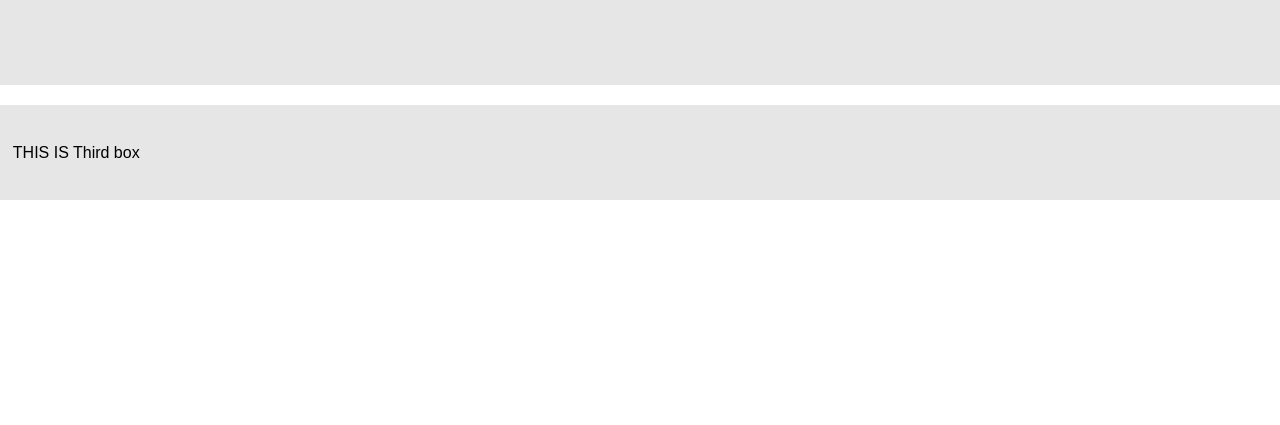
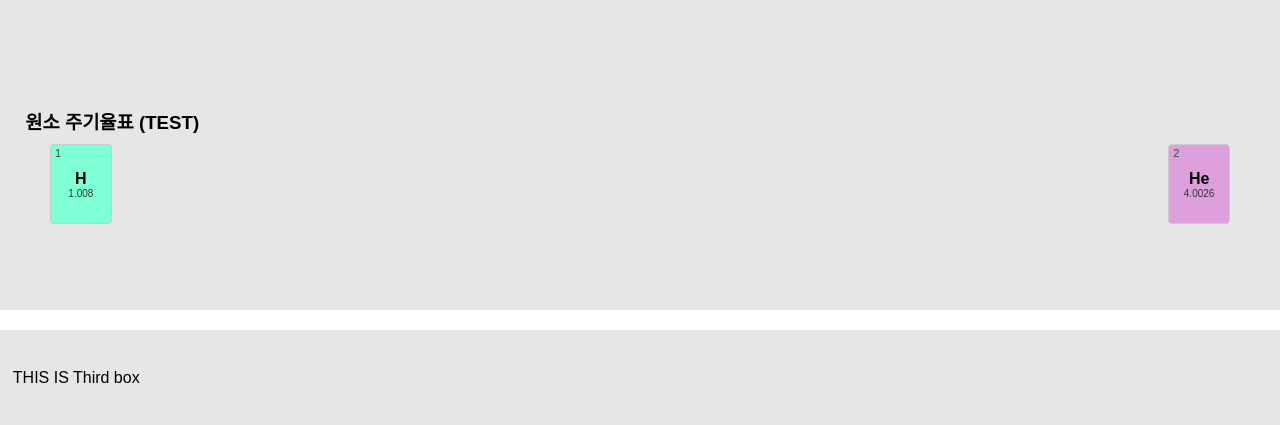
Before and after one commit to GaemiGaemi/science, a Jekyll site: the page built from index.html, in a window 1280 px wide. Shown: the part 942-1367 px from the top of the page. Built offline with Jekyll 4.4.1, drawn with Linux system fonts in a browser that asks for light colours; before the commit the page ends 1142 px from its top, so only the background shows below that.

Commit message:
Update _default.scss

```diff
--- a/_sass/_default.scss
+++ b/_sass/_default.scss
@@ -48,7 +48,7 @@ body, html {
   justify-content: center;
 }
 .middle {
-  margin-top: 55dvh;
+  margin-top: 80dvh;
   background: rgb(230, 230, 230);
 }
 .third {
```
